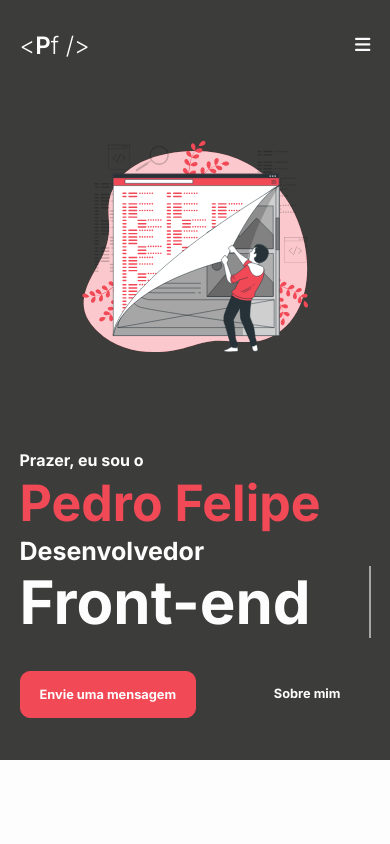
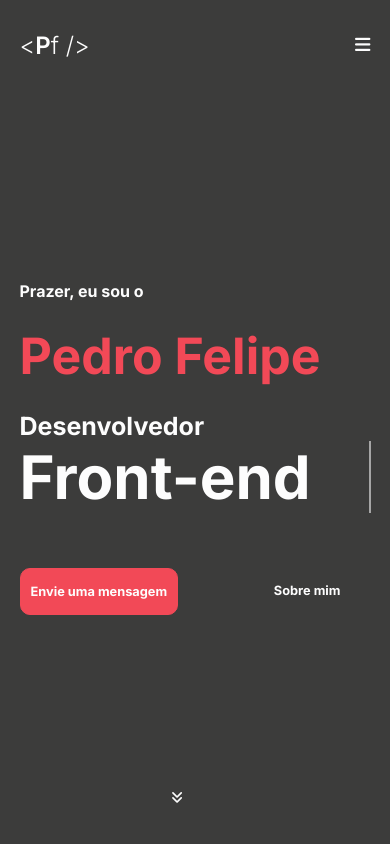
Before and after one commit to Pedrofelip/portifolio-pedro-felipe-barros, a Next.js app: page / in a window 390 px wide. Shown: the top 844 px of the page. Built offline with nearby package versions, Linux system fonts and the light colour scheme.

Commit message:
adjustments to component typing

```diff
--- a/src/app/components/Card/Card.tsx
+++ b/src/app/components/Card/Card.tsx
@@ -32,7 +32,7 @@ export default function Card({ certificate }: CardProps) {
         <div className={styles.grid_card}>
           <img src={certificate.image[0]} alt={certificate.name} />
           <div className={styles.grid_tags}>
-            {tags.map((item: any, index) => {
+            {tags.map((item: string, index) => {
               const className =
                 languageClassMap[item.toLowerCase()] || styles.default;
               return (
--- a/src/app/components/CardProject/cardProject.module.css
+++ b/src/app/components/CardProject/cardProject.module.css
@@ -122,6 +122,27 @@
     transform: scale(0.9);
     box-shadow: 0;
     color: black;
+  }
+
+  @media (max-width:400px){
+
+    .grid_button{
+      display: flex;
+      flex-direction: row !important;
+      justify-content: space-between;
+  }
+
+    .red_btn{
+      width: fit-content;
+      font-size: var(--font_size_responsive);
+      padding: 5px 5px !important;
+      cursor: pointer;
+      border-radius: 6px;
+    }
+
+    .red_btn > i{
+      display: none;
+    }
   }
 
   @media (max-width:600px) {
@@ -251,7 +272,7 @@
 
     .content_text_project > div > p {
       font-size: var(--font_size_responsive);
-      -webkit-line-clamp: 2;
+      -webkit-line-clamp: 3;
     }
 
     .grid_button{
--- a/src/app/components/CarouselCards/CarouselCards.tsx
+++ b/src/app/components/CarouselCards/CarouselCards.tsx
@@ -16,6 +16,14 @@ import Card from "../Card/Card";
 
 type PropType = {
   options?: EmblaOptionsType;
+};
+
+type CardProps = {
+  id: number;
+  name: string;
+  description: string;
+  image: string[];
+  tags?: string[];
 };
 
 const CarouselCards: React.FC<PropType> = (props) => {
@@ -38,7 +46,7 @@ const CarouselCards: React.FC<PropType> = (props) => {
     <section className="embla">
       <div className="embla__viewport" ref={emblaRef}>
         <div className="embla__container">
-          {certificates.map((item: any) => (
+          {certificates.map((item: CardProps) => (
             <div className="embla__slide" key={item.id}>
               <Card key={item.id} certificate={item}></Card>
             </div>
--- a/src/app/components/CarouselSkills/CarouselSkills.tsx
+++ b/src/app/components/CarouselSkills/CarouselSkills.tsx
@@ -4,8 +4,14 @@ import Autoplay from 'embla-carousel-autoplay'
 import useEmblaCarousel from 'embla-carousel-react'
 import styles from "./carouselSkills.module.css"
 
+type Skill = {
+  image: string;
+  title: string;
+  description: string;
+};
+
 type PropType = {
-  slides: any[]
+  slides: Skill[]
   options?: EmblaOptionsType
 }
 
--- a/src/app/components/ScrollDownButton/ScrollDownButton.module.css
+++ b/src/app/components/ScrollDownButton/ScrollDownButton.module.css
@@ -23,3 +23,9 @@
     display: none;
   }
 }
+
+@media (max-width:400px) {
+  .container{
+    display: block;
+  }
+}
--- a/src/app/components/ScrollDownButton/ScrollDownButton.tsx
+++ b/src/app/components/ScrollDownButton/ScrollDownButton.tsx
@@ -6,7 +6,11 @@ import { motion } from "framer-motion";
 import styles from "./ScrollDownButton.module.css";
 // import { a } from "framer-motion/client";
 
-export default function ScrollDownButton({ url }:any) {
+type ButtonProps = {
+  url: string;
+};
+
+export default function ScrollDownButton({ url }:ButtonProps) {
   const [showButton, setShowButton] = useState(false);
 
   useEffect(() => {
--- a/src/app/components/responsive_menu/ResponsiveMenu.tsx
+++ b/src/app/components/responsive_menu/ResponsiveMenu.tsx
@@ -12,8 +12,8 @@ const ResponsiveMenu = () => {
     setIsOpen(false);
   };
 
-  const handleClickOutside = (e:any) => {
-    if (e.target.id === "sidebar-overlay") {
+  const handleClickOutside = (e: React.MouseEvent<HTMLDivElement>) => {
+    if (e.target instanceof HTMLElement && e.target.id === "sidebar-overlay") {
       closeSidebar();
     }
   };
--- a/src/app/page.module.css
+++ b/src/app/page.module.css
@@ -440,6 +440,70 @@
   color: var(--red);
   background-color: transparent;
   border: 1px solid var(--red);
+}
+
+@media (max-width:400px){
+  .first_section {
+    height: 100vh !important;
+  }
+
+  .content_first_section {
+    justify-content: center !important;
+    align-items: flex-start !important;
+  }
+
+  .text_content {
+    height: fit-content !important;
+  }
+
+  .text_content > h3 {
+    margin-bottom: 25px;
+  }
+
+  .text_content > h1 {
+    margin-bottom: 25px;
+  }
+
+  .text_content > h2 {
+    margin-bottom: 25px;
+  }
+
+  .text_content > h2 > span {
+    font-size: 60px;
+    font-weight: 700;
+    margin-bottom: 30px;
+    letter-spacing: 0px;
+  }
+
+  .grid_button{
+    display: flex;
+    justify-content: space-between;
+    flex-direction: row;
+  }
+
+  .grid_button_center{
+    display: flex;
+    justify-content: center;
+    flex-direction: row;
+  }
+
+  .red_btn {
+    font-size: var(--font_size_responsive);
+    padding: 15px 10px !important;
+    display: block;
+  }
+
+  .transparent_btn_white {
+    padding: 15px 30px;
+  }
+
+  .transparent_btn_black {
+    padding: 15px 15px !important;
+  }
+
+  .img_content {
+    display: none !important;
+  }
 }
 
 @media (max-width:600px) {
--- a/src/app/page.tsx
+++ b/src/app/page.tsx
@@ -13,6 +13,14 @@ import CarouselSkills from "./components/CarouselSkills/CarouselSkills";
 import CardProject from "./components/CardProject/CardProject";
 import DownloadBtn from "./components/DownloadBtn/DownloadBtn";
 import ScrollBtn from "./components/ScrollBtn/ScrollBtn";
+
+type ProjectProps = {
+  image: string;
+  title: string;
+  description: string;
+  url_rep?: string;
+  url_project?: string;
+};
 
 export default function Home() {
   const {skills, projects, skills_sl } = useContext(Context);
@@ -124,8 +132,8 @@ export default function Home() {
             <h2 className={styles.h2_normal_section}>Projetos</h2>
             <i className="fa-solid fa-pen-to-square"></i>
             <div className={styles.grid_projects}>
-              {projects.map((item: any) => (
-                <CardProject project={item}></CardProject>
+              {projects.map((item: ProjectProps, index) => (
+                <CardProject project={item} key={index}></CardProject>
               ))}
             </div>
           </div>
--- a/src/data/context/Context.tsx
+++ b/src/data/context/Context.tsx
@@ -1,11 +1,49 @@
 "use client";
 
-import { createContext, useState } from "react";
+import { createContext, ReactNode, useState } from "react";
 
-const Context = createContext({} as any);
+interface Certificate {
+  id: number;
+  image: string[];
+  tags: string[];
+  name: string;
+  description: string;
+  origin: string;
+  category: string;
+  producedBy: string;
+  weight: string;
+}
+
+interface Skill {
+  id: number;
+  image: string;
+  title: string;
+  description: string;
+}
+
+interface Project {
+  id: number;
+  image: string;
+  title: string;
+  description: string;
+  url_rep?: string;
+}
+
+interface AppContextType {
+  certificates: Certificate[];
+  skills: Skill[];
+  skills_sl: Skill[];
+  projects: Project[];
+}
+
+interface ContextProviderProps {
+  children: ReactNode;
+}
+
+const Context = createContext<AppContextType>({} as AppContextType);
 export default Context;
 
-export function ContextProvider(props: any) {
+export function ContextProvider({ children }: ContextProviderProps) {
   const [certificates] = useState([
     {
       id: 1,
@@ -275,7 +313,7 @@ export function ContextProvider(props: any) {
         projects
       }}
     >
-      {props.children}
+      {children}
     </Context.Provider>
   );
 }
```
Also changed, not shown: src/app/components/CardProject/CardProject.tsx (+13 -1 lines).
